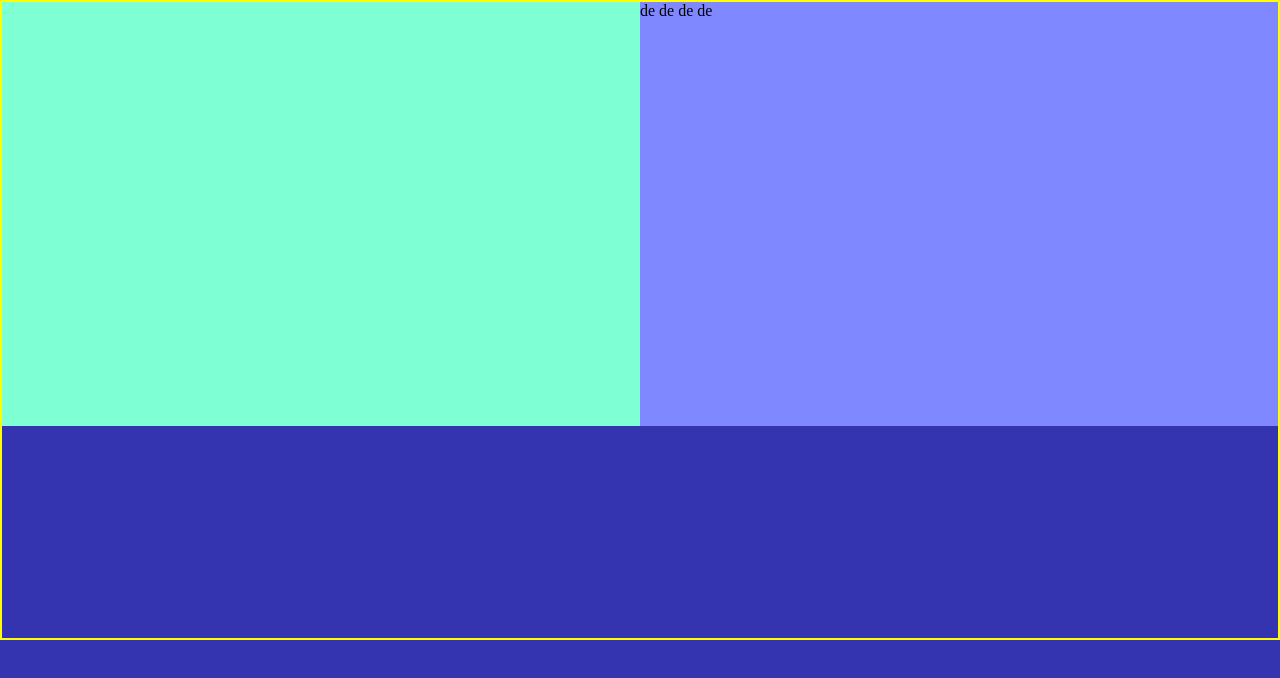
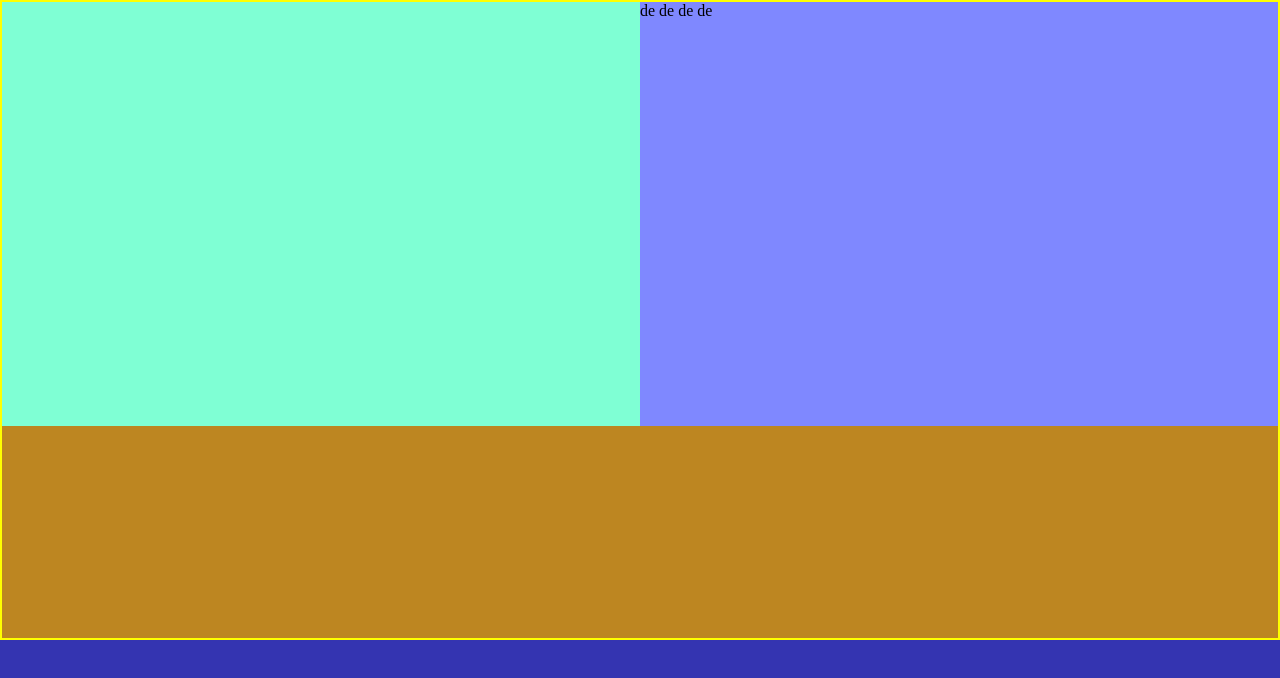
Before and after one commit to toxa-dev/toxa-dev.github.io, a plain HTML site: page serg/index.html in a window 1280 px wide. Drawn offline with Linux system fonts and the light colour scheme.

Commit message:
Add files via upload

```diff
--- a/serg/css/style.css
+++ b/serg/css/style.css
@@ -34,7 +34,7 @@ html,body {
 }
 
 .container :nth-child(3) {
-
+  background-color: rgb(189, 134, 33);
   grid-area: secondary-images;
 
   display: flex;
```
